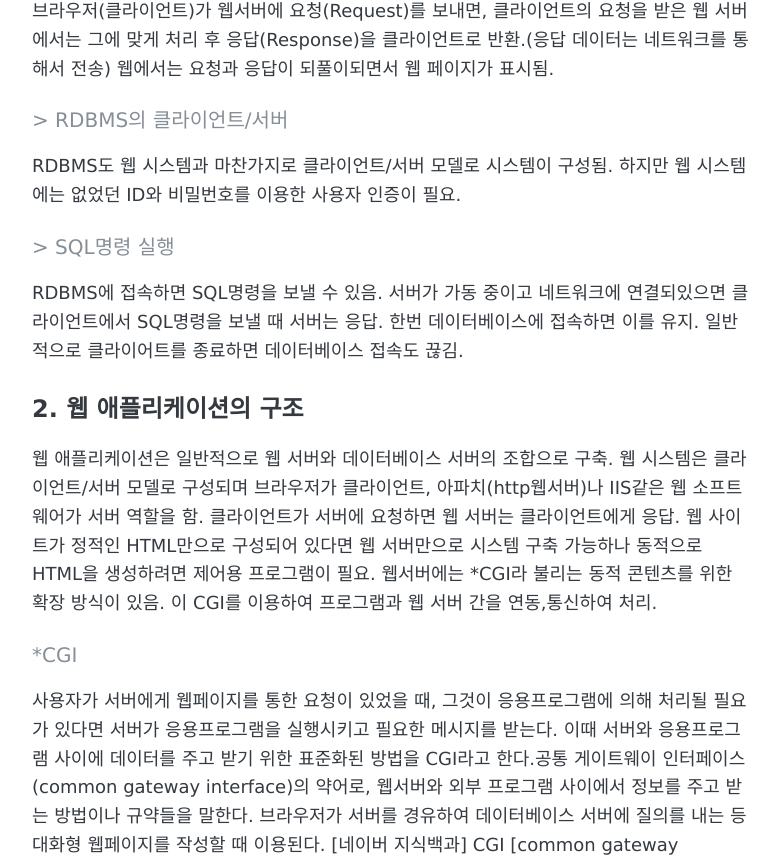
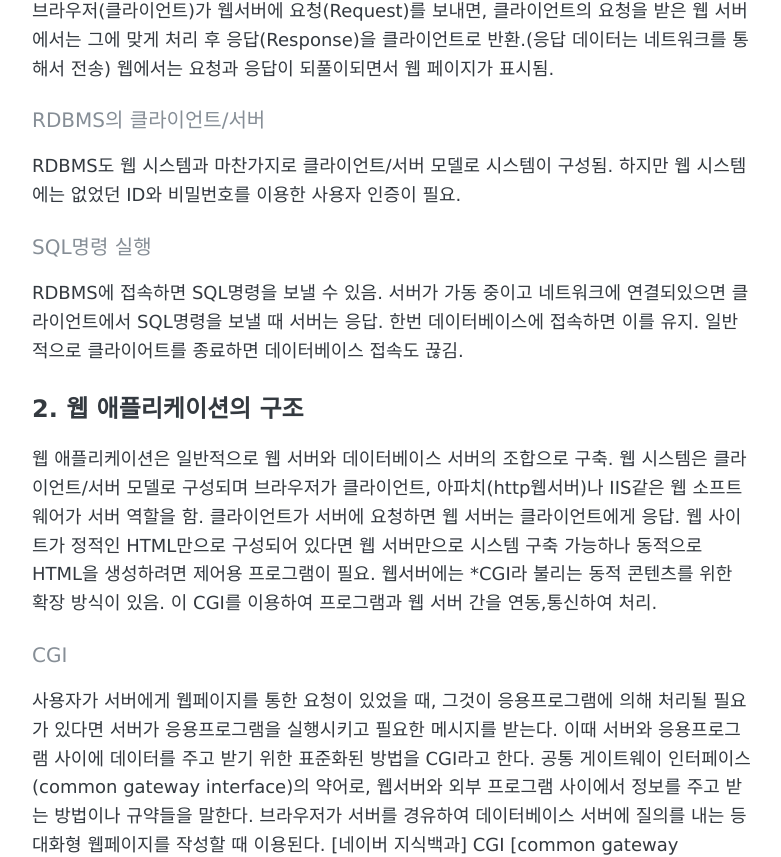
Before and after one commit to donmuk/donmuk.github.io, a Jekyll site: the page built from _posts/2020-11-01-sql-첫걸음-1-3.md, in a window 1280 px wide and 1400 px high, scrolled down 453 px. Shown: the part 152-1009 px from the top of the window, without its empty margins (248-1029 px from the left). Built offline with Jekyll 4.4.1, drawn with Linux system fonts in a browser that asks for light colours; comment, search, counter and statistics services are not loaded; some of the changed text lies outside the part shown.

Commit message:
Add files via upload

```diff
--- a/_posts/2020-11-01-sql-첫걸음-1-3.md
+++ b/_posts/2020-11-01-sql-첫걸음-1-3.md
@@ -16,18 +16,19 @@ keywords: ""
 #### 전형적인 클라이언트/서버 모델에서의 처리
 브라우저(클라이언트)가 웹서버에 요청(Request)를 보내면, 클라이언트의 요청을 받은 웹 서버에서는 그에 맞게 처리 후 응답(Response)을 클라이언트로 반환.(응답 데이터는 네트워크를 통해서 전송) 웹에서는 요청과 응답이 되풀이되면서 웹 페이지가 표시됨.
 
-#### > RDBMS의 클라이언트/서버
+#### RDBMS의 클라이언트/서버
 RDBMS도 웹 시스템과 마찬가지로 클라이언트/서버 모델로 시스템이 구성됨. 하지만 웹 시스템에는 없었던 ID와 비밀번호를 이용한 사용자 인증이 필요.
 
-#### > SQL명령 실행
+#### SQL명령 실행
 RDBMS에 접속하면 SQL명령을 보낼 수 있음. 서버가 가동 중이고 네트워크에 연결되있으면 클라이언트에서 SQL명령을 보낼 때 서버는 응답.  한번 데이터베이스에 접속하면 이를 유지. 일반적으로 클라이어트를 종료하면 데이터베이스 접속도 끊김.
 
 
 ## 2. 웹 애플리케이션의 구조
 웹 애플리케이션은 일반적으로 웹 서버와 데이터베이스 서버의 조합으로 구축. 웹 시스템은 클라이언트/서버 모델로 구성되며 브라우저가 클라이언트, 아파치(http웹서버)나 IIS같은 웹  소프트웨어가 서버 역할을 함. 클라이언트가 서버에 요청하면 웹 서버는 클라이언트에게 응답. 웹 사이트가 정적인 HTML만으로 구성되어 있다면 웹 서버만으로 시스템 구축 가능하나 동적으로 HTML을 생성하려면 제어용 프로그램이 필요. 웹서버에는 *CGI라 불리는 동적 콘텐츠를 위한 확장 방식이 있음. 이 CGI를 이용하여 프로그램과 웹 서버 간을 연동,통신하여 처리.
 
-#### *CGI
-사용자가 서버에게 웹페이지를 통한 요청이 있었을 때, 그것이 응용프로그램에 의해 처리될 필요가 있다면 서버가 응용프로그램을 실행시키고 필요한 메시지를 받는다. 이때 서버와 응용프로그램 사이에 데이터를 주고 받기 위한 표준화된 방법을 CGI라고 한다.공통 게이트웨이 인터페이스(common gateway interface)의 약어로, 웹서버와 외부 프로그램 사이에서 정보를 주고 받는 방법이나 규약들을 말한다. 브라우저가 서버를 경유하여 데이터베이스 서버에 질의를 내는 등 대화형 웹페이지를 작성할 때 이용된다. [네이버 지식백과] CGI [common gateway interface] (두산백과)
+#### CGI
+사용자가 서버에게 웹페이지를 통한 요청이 있었을 때, 그것이 응용프로그램에 의해 처리될 필요가 있다면 서버가 응용프로그램을 실행시키고 필요한 메시지를 받는다. 이때 서버와 응용프로그램 사이에 데이터를 주고 받기 위한 표준화된 방법을 CGI라고 한다.
+공통 게이트웨이 인터페이스(common gateway interface)의 약어로, 웹서버와 외부 프로그램 사이에서 정보를 주고 받는 방법이나 규약들을 말한다. 브라우저가 서버를 경유하여 데이터베이스 서버에 질의를 내는 등 대화형 웹페이지를 작성할 때 이용된다. [네이버 지식백과] CGI [common gateway interface] (두산백과)
 
 - 프로그래밍 언어로서는 펄(perl)이나 PHP, 루비(Ruby) 등의 스크립트 언어 / 윈도우의 경우는 ASP.NET / 자바와 Servlet의 조합이 자주 사용됨.
 
```
